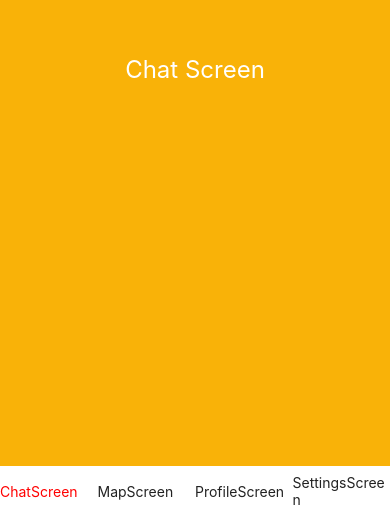
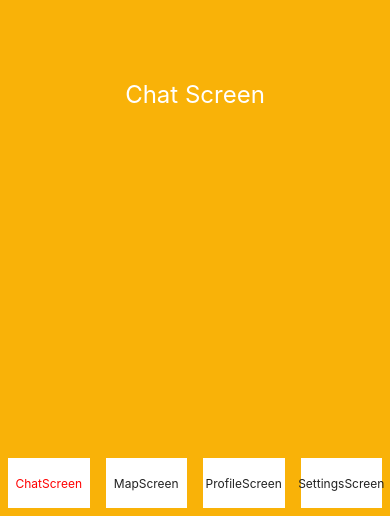
Before and after one commit to hernandezmarquina/TabNavigationCustom, a React Native app: screen / in a window 390 px wide. Shown: the part 328-844 px from the top of the page. Built offline with nearby package versions, Linux system fonts and the light colour scheme.

Commit message:
Add custom style to tabBar

```diff
--- a/src/screens/components/CustomTabBar.tsx
+++ b/src/screens/components/CustomTabBar.tsx
@@ -27,7 +27,9 @@ const CustomTabBar = (props: BottomTabBarProps) => {
             key={route.name}
             onPress={onPress}
             style={styles.tabContainer}>
-            <Text style={{color: isFocused ? 'red' : '#222'}}>{label}</Text>
+            <Text style={[styles.tabText, {color: isFocused ? 'red' : '#222'}]}>
+              {label}
+            </Text>
           </TouchableOpacity>
         );
       })}
@@ -38,11 +40,22 @@ const CustomTabBar = (props: BottomTabBarProps) => {
 const styles = StyleSheet.create({
   tabsContainer: {
     flexDirection: 'row',
+    backgroundColor: 'transparent',
+    position: 'absolute',
+    left: 0,
+    right: 0,
+    bottom: 8,
   },
   tabContainer: {
     flex: 1,
     height: 50,
     justifyContent: 'center',
+    alignItems: 'center',
+    backgroundColor: 'white',
+    marginHorizontal: 8,
+  },
+  tabText: {
+    fontSize: 12,
   },
 });
 
```
